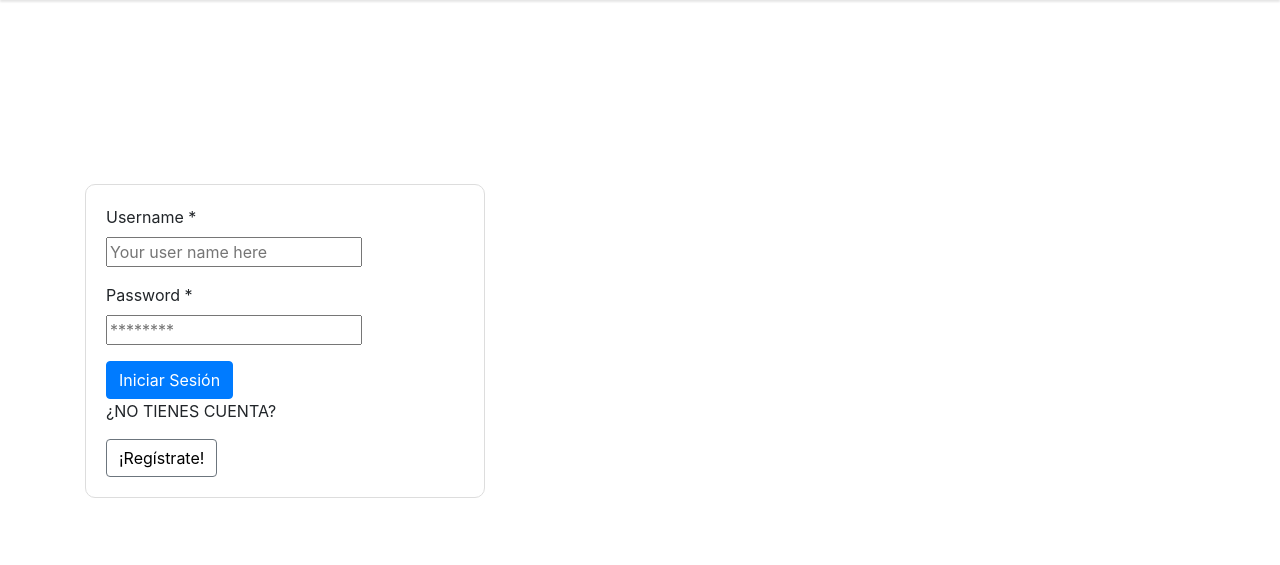
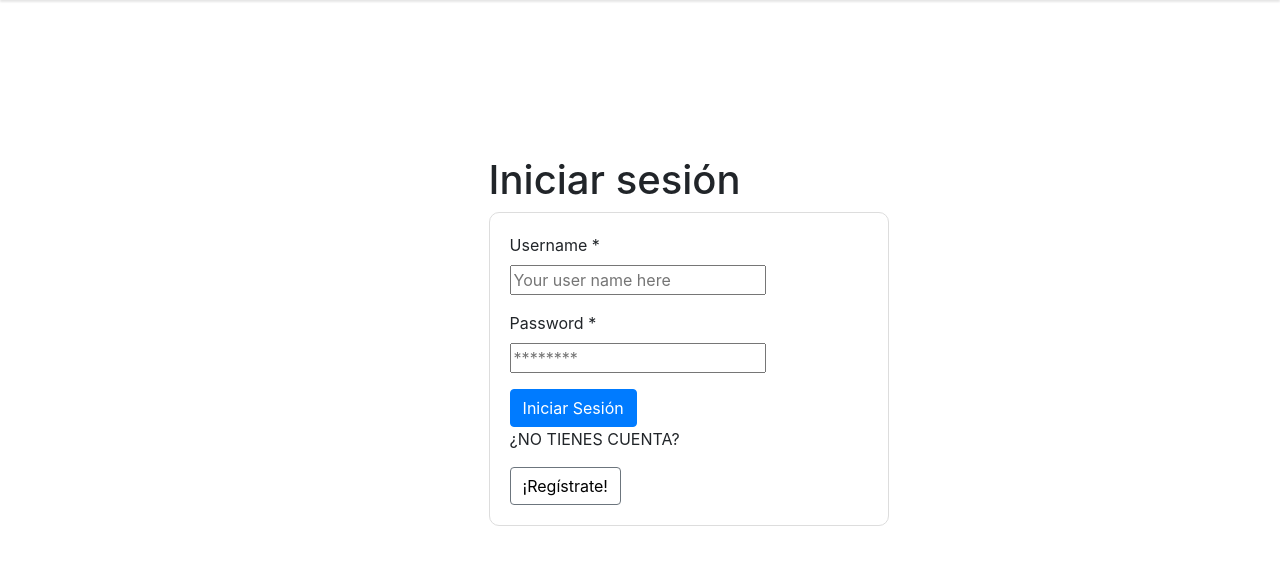
Before and after one commit to ignamart03/BeloveDogs_PHP, a PHP site: page /login.php in a window 1280 px wide. Shown: the part 59-624 px from the top of the page. Run offline with PHP 8.4, Linux system fonts and the light colour scheme.

Commit message:
changes login

```diff
--- a/login.php
+++ b/login.php
@@ -97,7 +97,9 @@ if ($_SERVER["REQUEST_METHOD"] == "POST") {
         </div>
     </nav>
 
-    <div class="container">
+    <div class="container container-login">
+    <h1>Iniciar sesión</h1>
+
         <div class="login-box">
             <form method="post" action="<?php echo htmlspecialchars($_SERVER["PHP_SELF"]); ?>">
                 <div class="form-group">
--- a/styles/base.css
+++ b/styles/base.css
@@ -89,3 +89,7 @@
 .fontWhite {
     color: white;
 }
+
+.container-login {
+    margin-left: 37%;
+}
```
